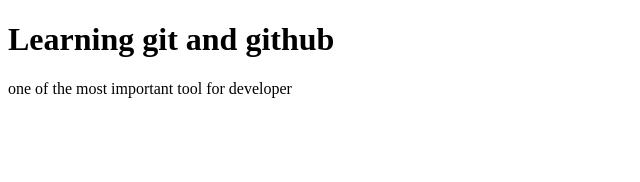
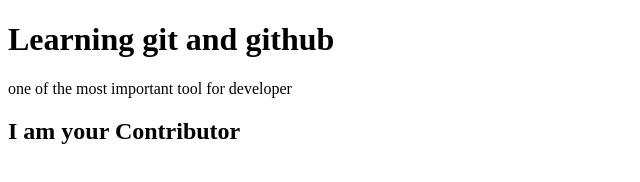
Before and after one commit to sumitkumar2299/git_krishna, a plain HTML site: page index.html in a window 1280 px wide. Shown: the whole page, without its empty margins (0-640 px from the left). Drawn offline with Linux system fonts and the light colour scheme.

Commit message:
Update index.html

```diff
--- a/index.html
+++ b/index.html
@@ -8,5 +8,6 @@
 <body>
     <h1>Learning  git and github </h1>
     <p>one of the most important tool for developer </p>
+    <h2> I am your Contributor </h2>
 </body>
 </html>
```
